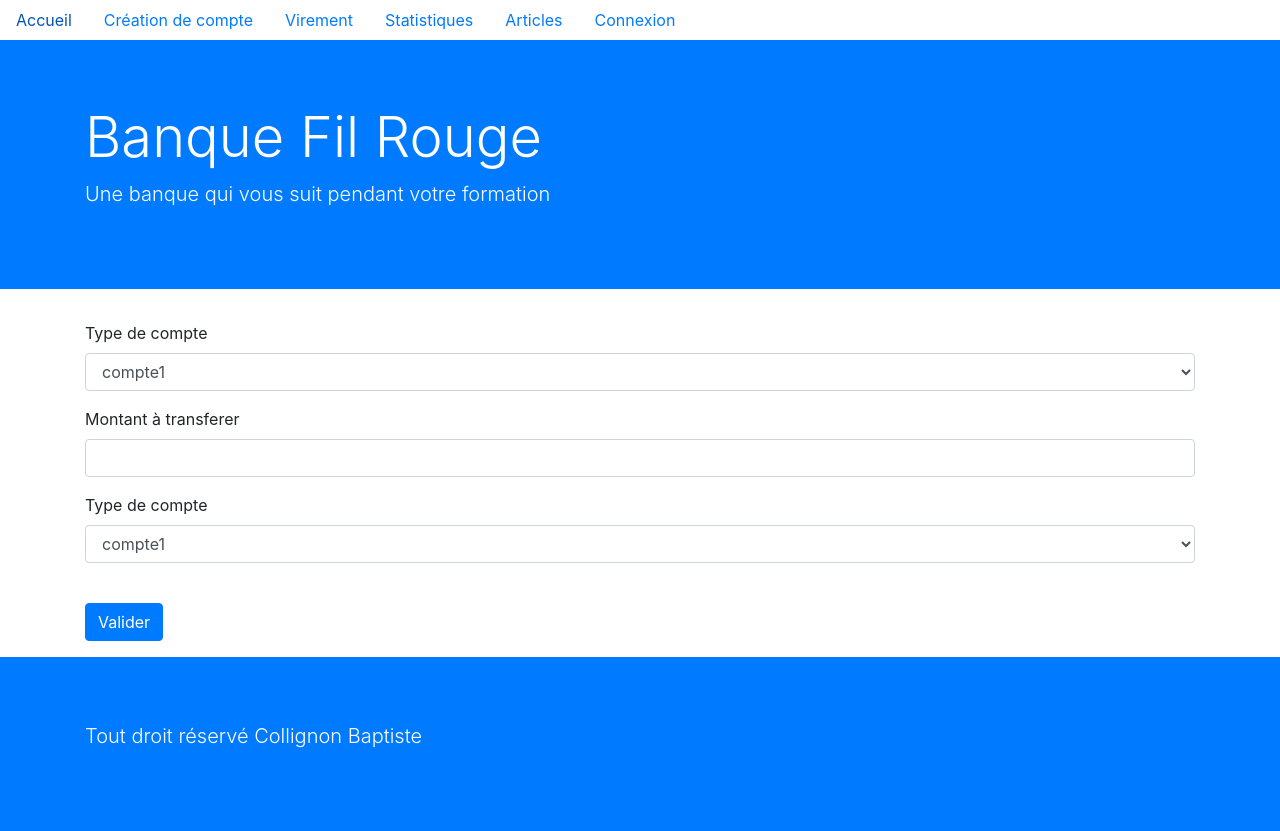
After one commit to CollignonB/projetFilRouge, a PHP site: page /transfert.php in a window 1280 px wide. The commit adds this page. Run offline with PHP 8.4, Linux system fonts and the light colour scheme.

Commit message:
cahnge html pages to php pages

```diff
--- a/template/nav.php
+++ b/template/nav.php
@@ -27,8 +27,8 @@
   <nav class="nav">
     <a class="nav-link active" href="index.php">Accueil</a>
     <a class="nav-link" href="accountCrea.php">Création de compte</a>
-    <a class="nav-link" href="transfert.html">Virement</a>
-    <a class="nav-link" href="stats.html">Statistiques</a>
-    <a class="nav-link" href="articles.html">Articles</a>
+    <a class="nav-link" href="transfert.php">Virement</a>
+    <a class="nav-link" href="stats.php">Statistiques</a>
+    <a class="nav-link" href="articles.php">Articles</a>
     <a class="nav-link" href="connection.php">Connexion</a>
   </nav>
--- /dev/null
+++ b/transfert.php
@@ -0,0 +1,39 @@
+<?php
+
+include "template/nav.php";
+include "template/header.php";
+
+?>
+
+<main class="container">
+    <form>
+      <div class="form-group">
+        <label for="accountType">Type de compte</label>
+        <select class="form-control" id="accountToDebit">
+          <option>compte1</option>
+          <option>compte2</option>
+          <option>compte3</option>
+        </select>
+      </div>
+      <div class="form-group">
+        <label for="amounToTransfert">Montant à transferer</label>
+        <input type="number" class="form-control" id="amounToTransfert">
+        <p id="errorT"></p>
+      </div>
+
+    <div class="form-group">
+      <label for="accountType">Type de compte</label>
+      <select class="form-control" id="accountToCredit">
+        <option>compte1</option>
+        <option>compte2</option>
+        <option>compte3</option>
+      </select>
+      <p id="errorM"></p>
+      <input type="submit" value="Valider" class="btn btn-primary mt-4">
+    </form>
+
+    <script src="js/transfert.js"></script>
+
+<?php
+include "template/footer.php";
+?>
```
Also changed, not shown: articles.php (added, +37 -0 lines), sql/banque_php.sql (+4 -3 lines), stats.php (added, +20 -0 lines), html/accountCrea.html (renamed from accountCrea.html), html/articles.html (renamed from articles.html), html/depot.html (renamed from depot.html), html/index.html (renamed from index.html), html/retrait.html (renamed from retrait.html), html/stats.html (renamed from stats.html), html/transfert.html (renamed from transfert.html).
